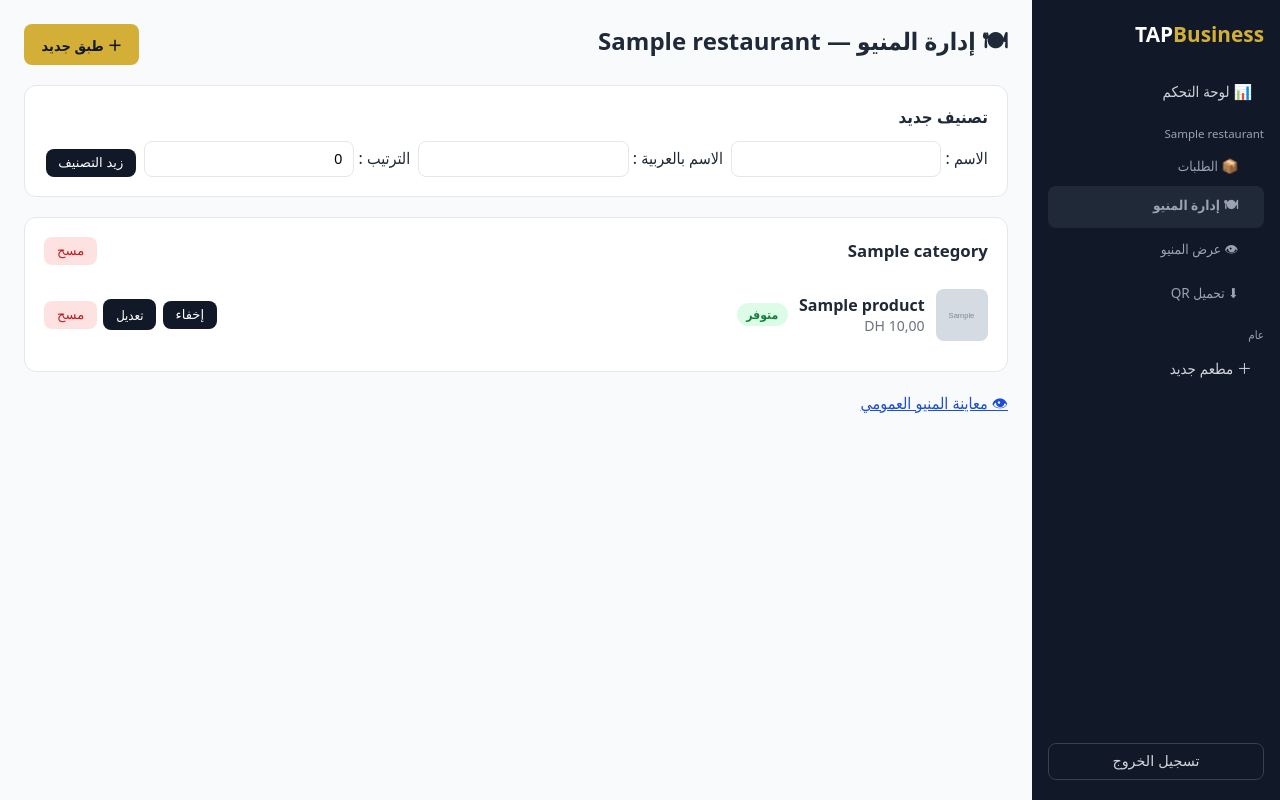
After one commit to tapbusiness-ma/tapbusiness-app, a Django app: a page that uses templates/menu/owner_menu.html in a window 1280 px wide. The commit adds this page. Run offline with Django 5.2, Linux system fonts and the light colour scheme; a user stored in the database is signed in; tables that the repository leaves empty hold one stand-in row (values such as "Sample post"); grey boxes marked "Sample" are stand-in pictures.

Commit message:
Phase 11: owner menu management (categories + products CRUD)

```diff
--- /dev/null
+++ b/apps/menu/forms.py
@@ -0,0 +1,24 @@
+from django import forms
+
+from .models import Category, Product
+
+
+class CategoryForm(forms.ModelForm):
+    class Meta:
+        model = Category
+        fields = ["name", "name_ar", "order"]
+
+
+class ProductForm(forms.ModelForm):
+    class Meta:
+        model = Product
+        fields = [
+            "category", "name", "name_ar", "description",
+            "image", "price", "is_available", "order",
+        ]
+
+    def __init__(self, restaurant, *args, **kwargs):
+        super().__init__(*args, **kwargs)
+        self.fields["category"].queryset = Category.objects.filter(
+            restaurant=restaurant
+        )
--- a/apps/menu/urls.py
+++ b/apps/menu/urls.py
@@ -7,4 +7,35 @@ app_name = "menu"
 urlpatterns = [
     path("m/<slug:slug>/", views.public_menu, name="public_menu"),
     path("m/<slug:slug>/qr/", views.menu_qr, name="menu_qr"),
+    path("dashboard/<slug:slug>/menu/", views.owner_menu, name="owner_menu"),
+    path(
+        "dashboard/<slug:slug>/menu/category/add/",
+        views.owner_category_add,
+        name="owner_category_add",
+    ),
+    path(
+        "dashboard/<slug:slug>/menu/category/<int:category_id>/delete/",
+        views.owner_category_delete,
+        name="owner_category_delete",
+    ),
+    path(
+        "dashboard/<slug:slug>/menu/product/add/",
+        views.owner_product_add,
+        name="owner_product_add",
+    ),
+    path(
+        "dashboard/<slug:slug>/menu/product/<int:product_id>/edit/",
+        views.owner_product_edit,
+        name="owner_product_edit",
+    ),
+    path(
+        "dashboard/<slug:slug>/menu/product/<int:product_id>/delete/",
+        views.owner_product_delete,
+        name="owner_product_delete",
+    ),
+    path(
+        "dashboard/<slug:slug>/menu/product/<int:product_id>/toggle/",
+        views.owner_product_toggle,
+        name="owner_product_toggle",
+    ),
 ]
--- a/apps/menu/views.py
+++ b/apps/menu/views.py
@@ -6,8 +6,13 @@ from django.http import HttpResponse
 from django.shortcuts import get_object_or_404, render
 from django.urls import reverse
 
-from apps.restaurants.models import Restaurant
-from .models import Product
+from django.contrib.auth.decorators import login_required
+from django.shortcuts import redirect
+from django.views.decorators.http import require_POST
+
+from apps.restaurants.models import Membership, Restaurant
+from .forms import CategoryForm, ProductForm
+from .models import Category, Product
 
 
 def public_menu(request, slug):
@@ -47,3 +52,112 @@ def menu_qr(request, slug):
         f'attachment; filename="qr-{restaurant.slug}.png"'
     )
     return response
+def _get_owned_restaurant(request, slug):
+    """يرجع المطعم إلا كان المستخدم مالك أو مدير ديالو، وإلا 404."""
+    return get_object_or_404(
+        Restaurant.objects.filter(
+            slug=slug,
+            is_active=True,
+            memberships__user=request.user,
+            memberships__role__in=[
+                Membership.Roles.OWNER,
+                Membership.Roles.MANAGER,
+            ],
+        )
+    )
+
+
+def _owner_nav(request):
+    return {
+        "memberships": request.user.memberships.select_related(
+            "restaurant"
+        ).order_by("restaurant__name")
+    }
+
+
+@login_required
+def owner_menu(request, slug):
+    """إدارة المنيو ديال مول المطعم: التصنيفات والأطباق."""
+    restaurant = _get_owned_restaurant(request, slug)
+    categories = restaurant.categories.prefetch_related("products").all()
+    ctx = {
+        "restaurant": restaurant,
+        "categories": categories,
+        "category_form": CategoryForm(),
+    }
+    ctx.update(_owner_nav(request))
+    return render(request, "menu/owner_menu.html", ctx)
+
+
+@login_required
+@require_POST
+def owner_category_add(request, slug):
+    restaurant = _get_owned_restaurant(request, slug)
+    form = CategoryForm(request.POST)
+    if form.is_valid():
+        category = form.save(commit=False)
+        category.restaurant = restaurant
+        category.save()
+    return redirect("menu:owner_menu", slug=slug)
+
+
+@login_required
+@require_POST
+def owner_category_delete(request, slug, category_id):
+    restaurant = _get_owned_restaurant(request, slug)
+    category = get_object_or_404(Category, id=category_id, restaurant=restaurant)
+    category.delete()
+    return redirect("menu:owner_menu", slug=slug)
+
+
+@login_required
+def owner_product_add(request, slug):
+    restaurant = _get_owned_restaurant(request, slug)
+    if request.method == "POST":
+        form = ProductForm(restaurant, request.POST, request.FILES)
+        if form.is_valid():
+            product = form.save(commit=False)
+            product.restaurant = restaurant
+            product.save()
+            return redirect("menu:owner_menu", slug=slug)
+    else:
+        form = ProductForm(restaurant)
+    ctx = {"restaurant": restaurant, "form": form, "title": "🍽 طبق جديد"}
+    ctx.update(_owner_nav(request))
+    return render(request, "menu/product_form.html", ctx)
+
+
+@login_required
+def owner_product_edit(request, slug, product_id):
+    restaurant = _get_owned_restaurant(request, slug)
+    product = get_object_or_404(Product, id=product_id, restaurant=restaurant)
+    if request.method == "POST":
+        form = ProductForm(restaurant, request.POST, request.FILES, instance=product)
+        if form.is_valid():
+            form.save()
+            return redirect("menu:owner_menu", slug=slug)
+    else:
+        form = ProductForm(restaurant, instance=product)
+    ctx = {"restaurant": restaurant, "form": form, "title": f"تعديل: {product.name}"}
+    ctx.update(_owner_nav(request))
+    return render(request, "menu/product_form.html", ctx)
+
+
+@login_required
+@require_POST
+def owner_product_delete(request, slug, product_id):
+    restaurant = _get_owned_restaurant(request, slug)
+    product = get_object_or_404(Product, id=product_id, restaurant=restaurant)
+    product.delete()
+    return redirect("menu:owner_menu", slug=slug)
+
+
+@login_required
+@require_POST
+def owner_product_toggle(request, slug, product_id):
+    """إظهار/إخفاء طبق بسرعة — بلا ما تمسح."""
+    restaurant = _get_owned_restaurant(request, slug)
+    product = get_object_or_404(Product, id=product_id, restaurant=restaurant)
+    product.is_available = not product.is_available
+    product.save(update_fields=["is_available"])
+    return redirect("menu:owner_menu", slug=slug)
--- a/templates/accounts/dashboard.html
+++ b/templates/accounts/dashboard.html
@@ -82,6 +82,7 @@ tr:last-child td { border-bottom: 0; }
     {% for m in memberships %}
       <div class="nav-title">{{ m.restaurant.name }}</div>
       <a class="sub" href="{% url 'orders:owner_orders' m.restaurant.slug %}">📦 الطلبات</a>
+      <a class="sub" href="{% url 'menu:owner_menu' m.restaurant.slug %}">🍽 إدارة المنيو</a>
       <a class="sub" href="{% url 'menu:public_menu' m.restaurant.slug %}">👁 عرض المنيو</a>
       <a class="sub" href="{% url 'menu:menu_qr' m.restaurant.slug %}">⬇ تحميل QR</a>
     {% endfor %}
@@ -167,7 +168,8 @@ tr:last-child td { border-bottom: 0; }
     </div>
     <div class="links">
       <a href="{% url 'orders:owner_orders' m.restaurant.slug %}">📦 الطلبات</a>
-      <a href="{% url 'menu:public_menu' m.restaurant.slug %}">👁 المنيو</a>
+      <a href="{% url 'menu:owner_menu' m.restaurant.slug %}">🍽 إدارة المنيو</a>
+      <a href="{% url 'menu:public_menu' m.restaurant.slug %}">👁 عرض</a>
       <a href="{% url 'menu:menu_qr' m.restaurant.slug %}">⬇ QR المنيو</a>
     </div>
     {% if m.restaurant.tables.all %}
--- /dev/null
+++ b/templates/menu/owner_menu.html
@@ -0,0 +1,151 @@
+<!DOCTYPE html>
+<html lang="ar" dir="rtl">
+<head>
+<meta charset="utf-8">
+<meta name="viewport" content="width=device-width, initial-scale=1">
+<title>إدارة المنيو — {{ restaurant.name }} — TAPBusiness</title>
+<style>
+:root {
+  --navy: #111827;
+  --gold: #D4AF37;
+  --bg: #F8FAFC;
+  --card: #FFFFFF;
+  --text: #1f2937;
+  --muted: #6b7280;
+  --border: #e5e7eb;
+}
+* { box-sizing: border-box; margin: 0; padding: 0; }
+body { font-family: system-ui, -apple-system, "Segoe UI", Tahoma, sans-serif; background: var(--bg); color: var(--text); display: flex; min-height: 100vh; }
+.sidebar { width: 248px; background: var(--navy); color: #d1d5db; padding: 1.25rem 1rem; position: sticky; top: 0; height: 100vh; overflow-y: auto; flex-shrink: 0; display: flex; flex-direction: column; }
+.brand { color: #fff; font-size: 1.3rem; font-weight: 800; margin-bottom: 1.5rem; }
+.brand span { color: var(--gold); }
+.nav-title { font-size: .72rem; color: #9ca3af; margin: 1rem 0 .4rem; }
+.nav a { display: block; color: #d1d5db; text-decoration: none; padding: .55rem .75rem; border-radius: 8px; margin-bottom: .15rem; font-size: .93rem; }
+.nav a:hover { background: #1f2937; color: #fff; }
+.nav a.active { background: #1f2937; color: var(--gold); font-weight: 700; }
+.nav a.sub { padding-right: 1.6rem; font-size: .85rem; color: #9ca3af; }
+.nav a.sub:hover { color: #fff; }
+.side-foot { margin-top: auto; padding-top: 1rem; }
+.side-foot button { width: 100%; background: transparent; border: 1px solid #374151; color: #d1d5db; padding: .6rem; border-radius: 8px; cursor: pointer; font-size: .9rem; }
+.main { flex: 1; padding: 1.5rem; max-width: 1080px; width: 100%; }
+.header { display: flex; justify-content: space-between; align-items: center; flex-wrap: wrap; gap: .8rem; margin-bottom: 1.25rem; }
+.header h1 { font-size: 1.5rem; }
+.btn { display: inline-block; background: var(--navy); color: #fff; padding: .6rem 1.1rem; border-radius: 8px; text-decoration: none; font-size: .9rem; border: 0; cursor: pointer; }
+.btn-gold { background: var(--gold); color: var(--navy); font-weight: 700; }
+.btn-danger { background: #fee2e2; color: #b91c1c; padding: .4rem .8rem; font-size: .82rem; }
+.btn-small { padding: .4rem .8rem; font-size: .82rem; }
+.card { background: var(--card); border: 1px solid var(--border); border-radius: 12px; padding: 1.2rem; margin-bottom: 1.25rem; }
+.card h2 { font-size: 1.05rem; margin-bottom: .8rem; display: flex; justify-content: space-between; align-items: center; }
+.dish { display: flex; justify-content: space-between; align-items: center; gap: .8rem; padding: .7rem 0; border-bottom: 1px solid var(--border); flex-wrap: wrap; }
+.dish:last-child { border-bottom: 0; }
+.dish .info { display: flex; align-items: center; gap: .7rem; }
+.dish img { width: 52px; height: 52px; object-fit: cover; border-radius: 8px; background: #f3f4f6; }
+.dish .name { font-weight: 700; }
+.dish .price { color: var(--muted); font-size: .88rem; }
+.dish .actions { display: flex; gap: .4rem; align-items: center; flex-wrap: wrap; }
+.badge { display: inline-block; padding: .18rem .6rem; border-radius: 999px; font-size: .76rem; font-weight: 700; }
+.off { background: #f3f4f6; color: #6b7280; }
+.on { background: #dcfce7; color: #15803d; }
+.addcat { display: flex; gap: .5rem; flex-wrap: wrap; align-items: flex-end; }
+.addcat p { margin: 0; }
+.addcat input { padding: .55rem .7rem; border: 1px solid var(--border); border-radius: 8px; font-size: .9rem; }
+.empty { color: var(--muted); padding: .6rem 0; font-size: .9rem; }
+@media (max-width: 760px) {
+  body { flex-direction: column; }
+  .sidebar { width: 100%; height: auto; position: static; padding: .9rem; }
+  .brand { margin-bottom: .8rem; }
+  .nav { display: flex; overflow-x: auto; gap: .2rem; padding-bottom: .3rem; }
+  .nav-title, .nav a.sub { display: none; }
+  .nav a { white-space: nowrap; margin-bottom: 0; }
+  .side-foot { display: none; }
+  .main { padding: 1rem; }
+}
+</style>
+</head>
+<body>
+<aside class="sidebar">
+  <div class="brand">TAP<span>Business</span></div>
+  <nav class="nav">
+    <a href="{% url 'accounts:dashboard' %}">📊 لوحة التحكم</a>
+    {% for m in memberships %}
+      <div class="nav-title">{{ m.restaurant.name }}</div>
+      <a class="sub" href="{% url 'orders:owner_orders' m.restaurant.slug %}">📦 الطلبات</a>
+      <a class="sub {% if m.restaurant.slug == restaurant.slug %}active{% endif %}" href="{% url 'menu:owner_menu' m.restaurant.slug %}">🍽 إدارة المنيو</a>
+      <a class="sub" href="{% url 'menu:public_menu' m.restaurant.slug %}">👁 عرض المنيو</a>
+      <a class="sub" href="{% url 'menu:menu_qr' m.restaurant.slug %}">⬇ تحميل QR</a>
+    {% endfor %}
+    <div class="nav-title">عام</div>
+    <a href="{% url 'restaurants:create' %}">＋ مطعم جديد</a>
+  </nav>
+  <div class="side-foot">
+    <form method="post" action="{% url 'accounts:logout' %}">
+      {% csrf_token %}
+      <button type="submit">تسجيل الخروج</button>
+    </form>
+  </div>
+</aside>
+
+<main class="main">
+  <div class="header">
+    <h1>🍽 إدارة المنيو — {{ restaurant.name }}</h1>
+    <a class="btn btn-gold" href="{% url 'menu:owner_product_add' restaurant.slug %}">＋ طبق جديد</a>
+  </div>
+
+  <div class="card">
+    <h2>تصنيف جديد</h2>
+    <form method="post" action="{% url 'menu:owner_category_add' restaurant.slug %}">
+      {% csrf_token %}
+      <div class="addcat">
+        {{ category_form.as_p }}
+        <button class="btn btn-small" type="submit">زيد التصنيف</button>
+      </div>
+    </form>
+  </div>
+
+  {% for category in categories %}
+  <div class="card">
+    <h2>
+      {{ category.name }}
+      <form method="post" action="{% url 'menu:owner_category_delete' restaurant.slug category.id %}" style="display:inline" onsubmit="return confirm('تمسح هاد التصنيف؟ الأطباق غتبقى بلا تصنيف.')">
+        {% csrf_token %}
+        <button class="btn btn-danger" type="submit">مسح</button>
+      </form>
+    </h2>
+    {% for product in category.products.all %}
+    <div class="dish">
+      <div class="info">
+        {% if product.image %}<img src="{{ product.image.url }}" alt="">{% endif %}
+        <div>
+          <div class="name">{{ product.name }}</div>
+          <div class="price">{{ product.price }} DH</div>
+        </div>
+        {% if product.is_available %}
+          <span class="badge on">متوفر</span>
+        {% else %}
+          <span class="badge off">مخفي</span>
+        {% endif %}
+      </div>
+      <div class="actions">
+        <form method="post" action="{% url 'menu:owner_product_toggle' restaurant.slug product.id %}">
+          {% csrf_token %}
+          <button class="btn btn-small" type="submit">{% if product.is_available %}إخفاء{% else %}إظهار{% endif %}</button>
+        </form>
+        <a class="btn btn-small" href="{% url 'menu:owner_product_edit' restaurant.slug product.id %}">تعديل</a>
+        <form method="post" action="{% url 'menu:owner_product_delete' restaurant.slug product.id %}" onsubmit="return confirm('تمسح هاد الطبق نهائياً؟')">
+          {% csrf_token %}
+          <button class="btn btn-danger" type="submit">مسح</button>
+        </form>
+      </div>
+    </div>
+    {% empty %}
+    <p class="empty">ما كاين حتى طبق فهاد التصنيف.</p>
+    {% endfor %}
+  </div>
+  {% empty %}
+  <div class="card"><p class="empty">ما كاين حتى تصنيف — زيد الأول الفوق.</p></div>
+  {% endfor %}
+
+  <p style="margin-top:1rem"><a href="{% url 'menu:public_menu' restaurant.slug %}" style="color:#1d4ed8">👁 معاينة المنيو العمومي</a></p>
+</main>
+</body>
+</html>
```
Also changed, not shown: templates/menu/product_form.html (added, +89 -0 lines).
